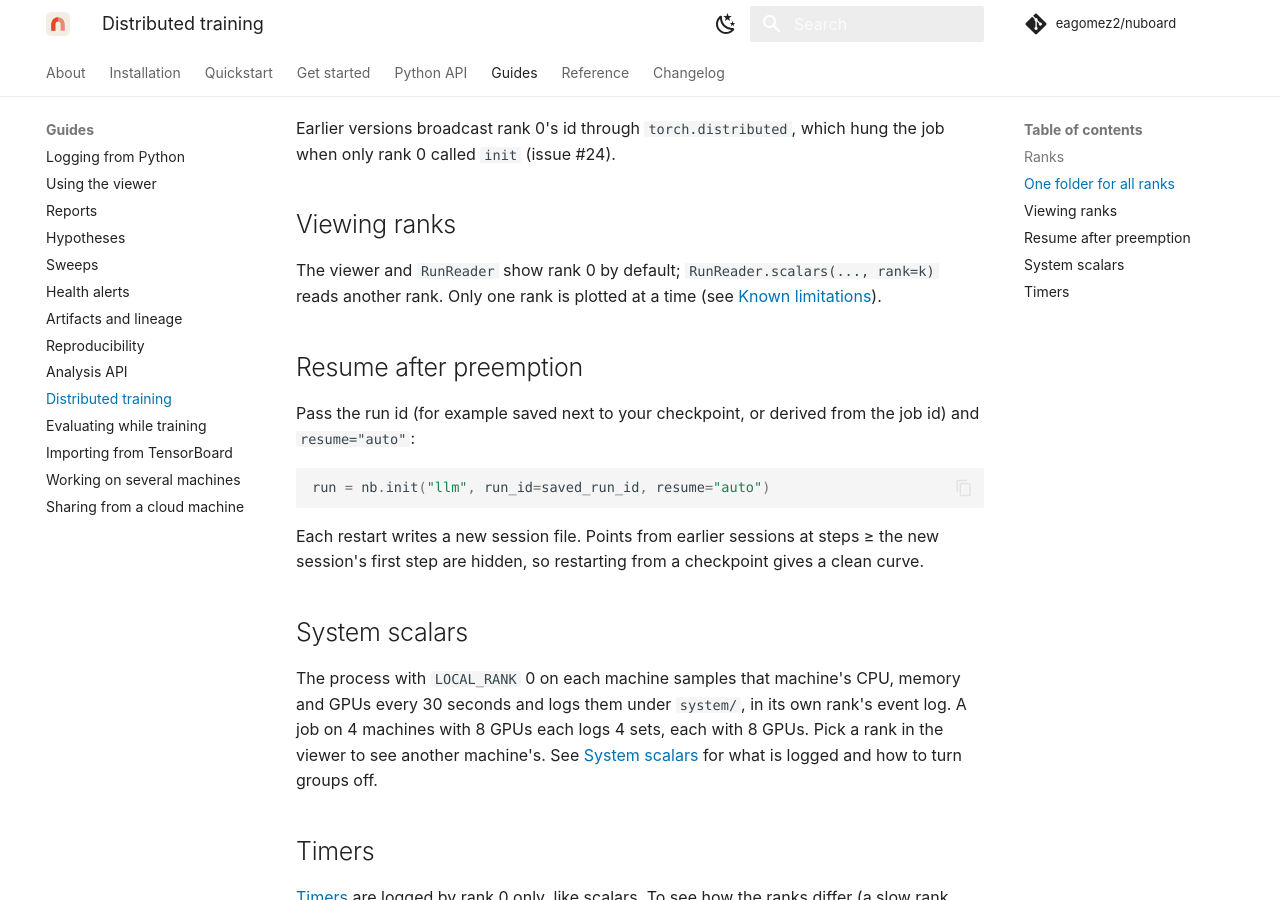
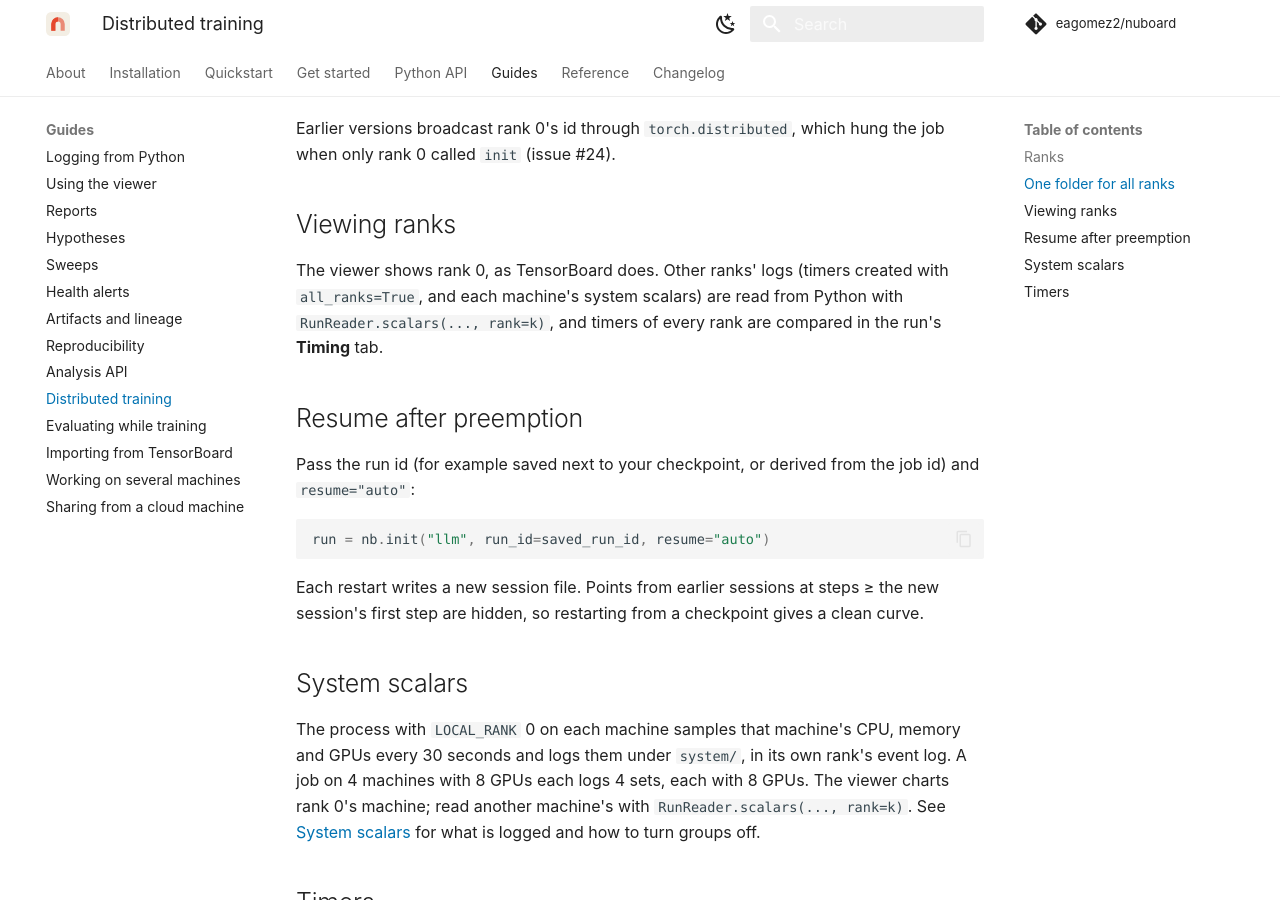
Before and after one commit to eagomez2/nuboard, an MkDocs documentation site: the page built from docs/guide/distributed.md, in a window 1280 px wide and 900 px high, scrolled down 1084 px. Built offline with MkDocs 1.6.1 and Material for MkDocs 9.7.7, drawn with Linux system fonts in a browser that asks for light colours; comment, search, counter and statistics services are not loaded.

Commit message:
Docs and Charts: stop promising rank pickers and bands across ranks
The viewer charts rank 0, as TensorBoard does. The Ranges tooltip no longer
mentions a min-max across ranks, and the distributed guide and known
limitations say how to read other ranks (RunReader, the Timing tab)
instead of pointing at a rank picker that does not exist.

```diff
--- a/docs/guide/distributed.md
+++ b/docs/guide/distributed.md
@@ -53,9 +53,10 @@ hung the job when only rank 0 called `init` (issue #24).
 
 ## Viewing ranks
 
-The viewer and `RunReader` show rank 0 by default; `RunReader.scalars(...,
-rank=k)` reads another rank. Only one rank is plotted at a time (see
-[Known limitations](../reference/limitations.md)).
+The viewer shows rank 0, as TensorBoard does. Other ranks' logs (timers
+created with `all_ranks=True`, and each machine's system scalars) are read
+from Python with `RunReader.scalars(..., rank=k)`, and timers of every rank
+are compared in the run's **Timing** tab.
 
 ## Resume after preemption
 
@@ -75,7 +76,8 @@ gives a clean curve.
 The process with `LOCAL_RANK` 0 on each machine samples that machine's CPU,
 memory and GPUs every 30 seconds and logs them under `system/`, in its own
 rank's event log. A job on 4 machines with 8 GPUs each logs 4 sets, each with
-8 GPUs. Pick a rank in the viewer to see another machine's. See
+8 GPUs. The viewer charts rank 0's machine; read another machine's with
+`RunReader.scalars(..., rank=k)`. See
 [System scalars](../api/init.md#system-scalars) for what is logged and how to
 turn groups off.
 
--- a/frontend/src/components/LineChart.svelte
+++ b/frontend/src/components/LineChart.svelte
@@ -47,7 +47,7 @@
     data: ChartData | null;
     smoothing?: number;
     showRaw?: boolean;
-    /** Shade the ranges (group bands, logged low/high, rank min–max) around each curve. */
+    /** Shade the ranges (group bands, logged low/high) around each curve. */
     showBands?: boolean;
     robust?: boolean;
     logY?: boolean;
--- a/frontend/src/pages/ChartsPage.svelte
+++ b/frontend/src/pages/ChartsPage.svelte
@@ -767,9 +767,7 @@
           ></button>Raw</label
         >
         {#if hasRanges}
-          <label
-            class="tg"
-            title="Shade the range around each curve: the group's band, logged low/high bounds or the min–max across ranks"
+          <label class="tg" title="Shade the range around each curve: the group's band or the logged low/high bounds"
             ><button
               class="switch"
               role="switch"
```
Also changed, not shown: docs/reference/limitations.md (+2 -1 lines).
